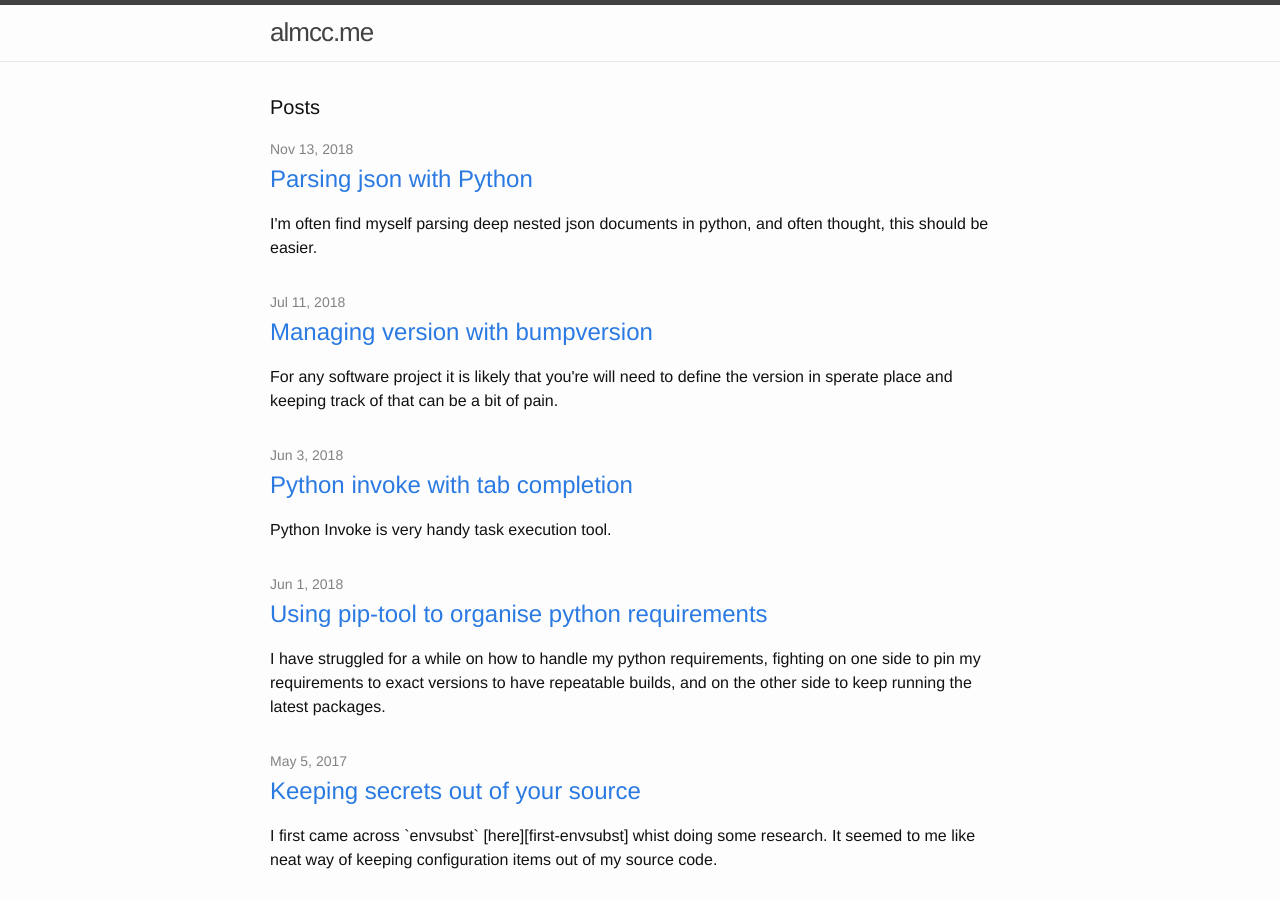
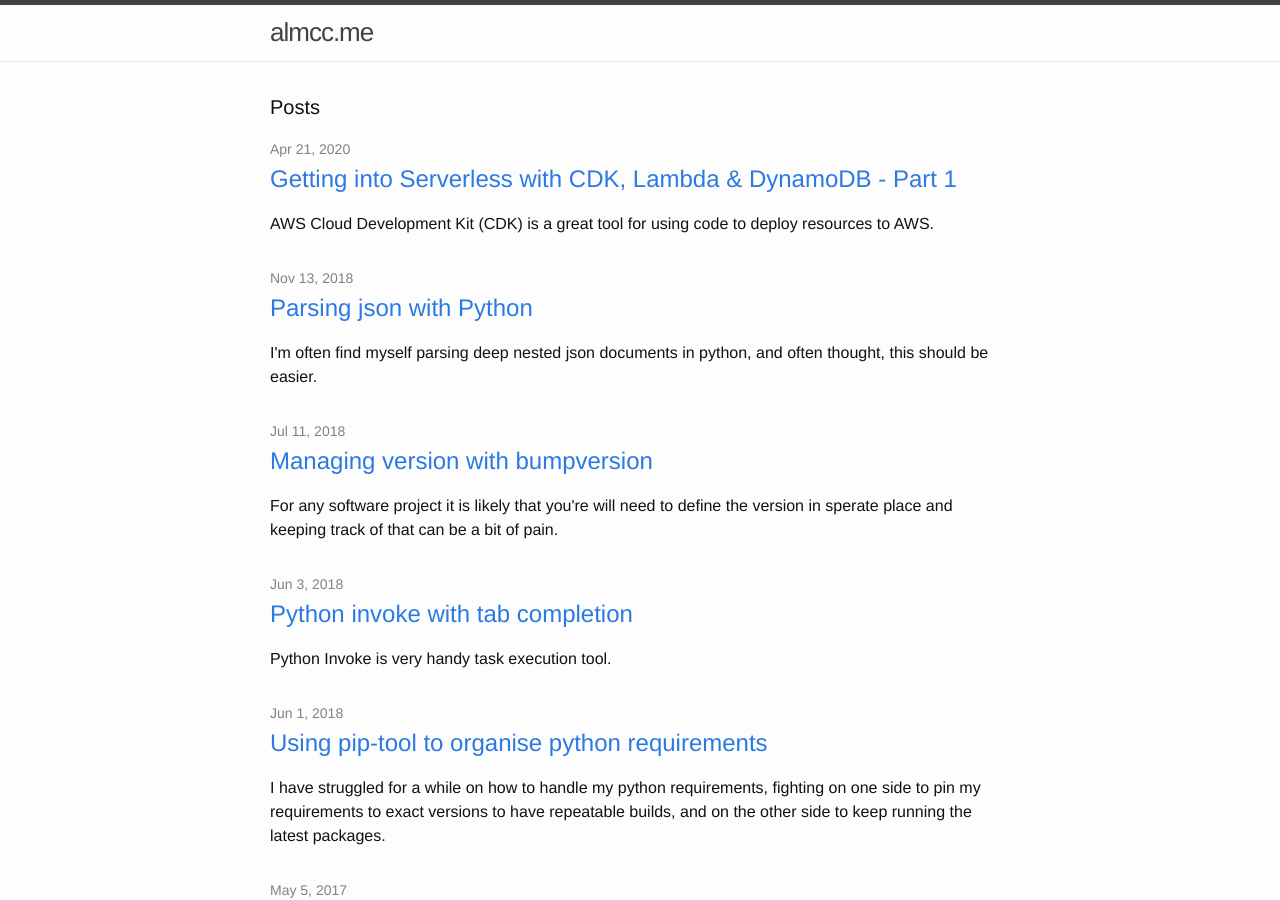
Before and after one commit to almcc/almcc.github.io, a Jekyll site: the page built from index.md, in a window 1280 px wide and 900 px high. Built offline with Jekyll 4.4.1, drawn with Linux system fonts in a browser that asks for light colours; comment, search, counter and statistics services are not loaded.

```diff
--- a/_drafts/getting-into-serverless-with-cdk-lambda-dynamodb-part-1.md
+++ b/_posts/2020-04-21-getting-into-serverless-with-cdk-lambda-dynamodb-part-1.md
@@ -1,6 +1,11 @@
 ---
 layout: post
 title: Getting into Serverless with CDK, Lambda & DynamoDB - Part 1
+categories: aws cdk
+comments: true
+excerpt: |
+  AWS Cloud Development Kit (CDK) is a great tool for using
+  code to deploy resources to AWS.
 ---
 
 AWS Cloud Development Kit (CDK) is a great tool for using code to deploy resources to AWS. In a series of posts, we will cover a few of the key concepts you need to be aware of getting started with AWS and CDK. We will create a Lambda Function that returns some data from a DynamoDB table over an API Gateway.
```
